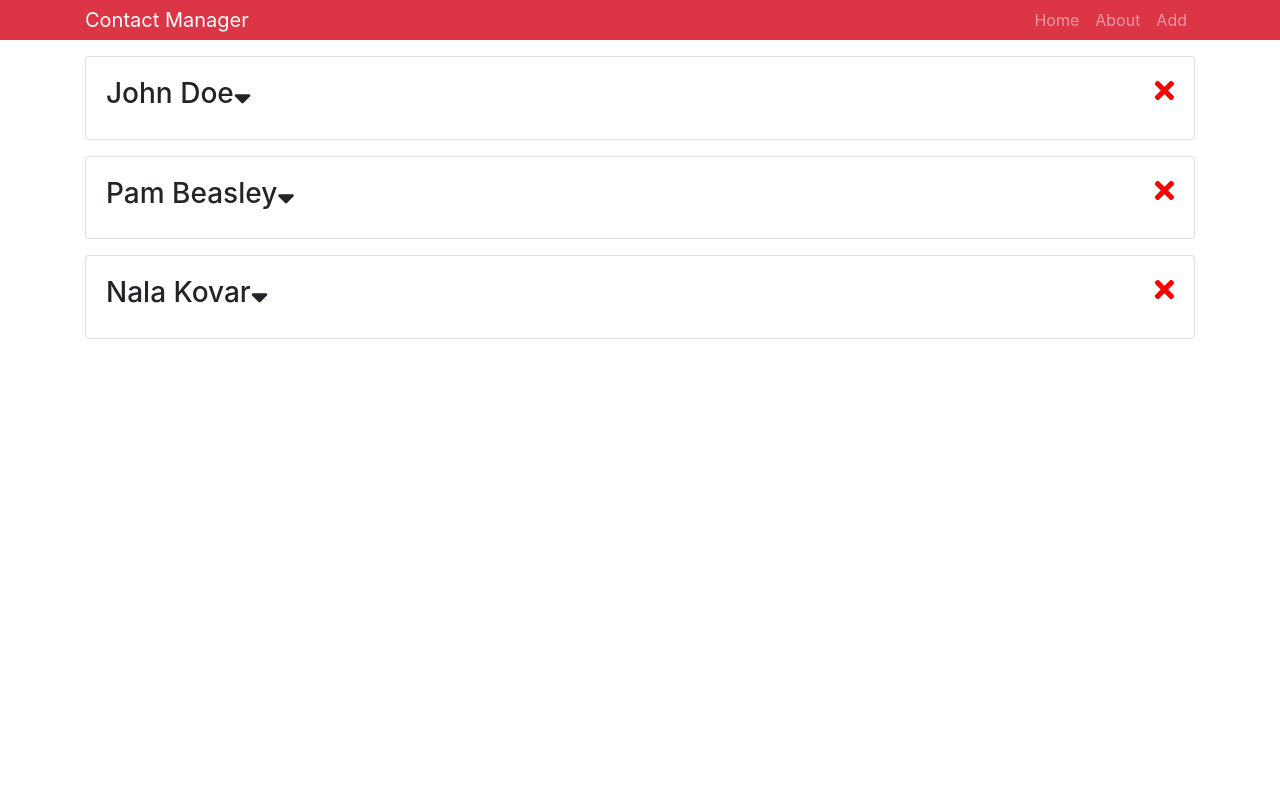
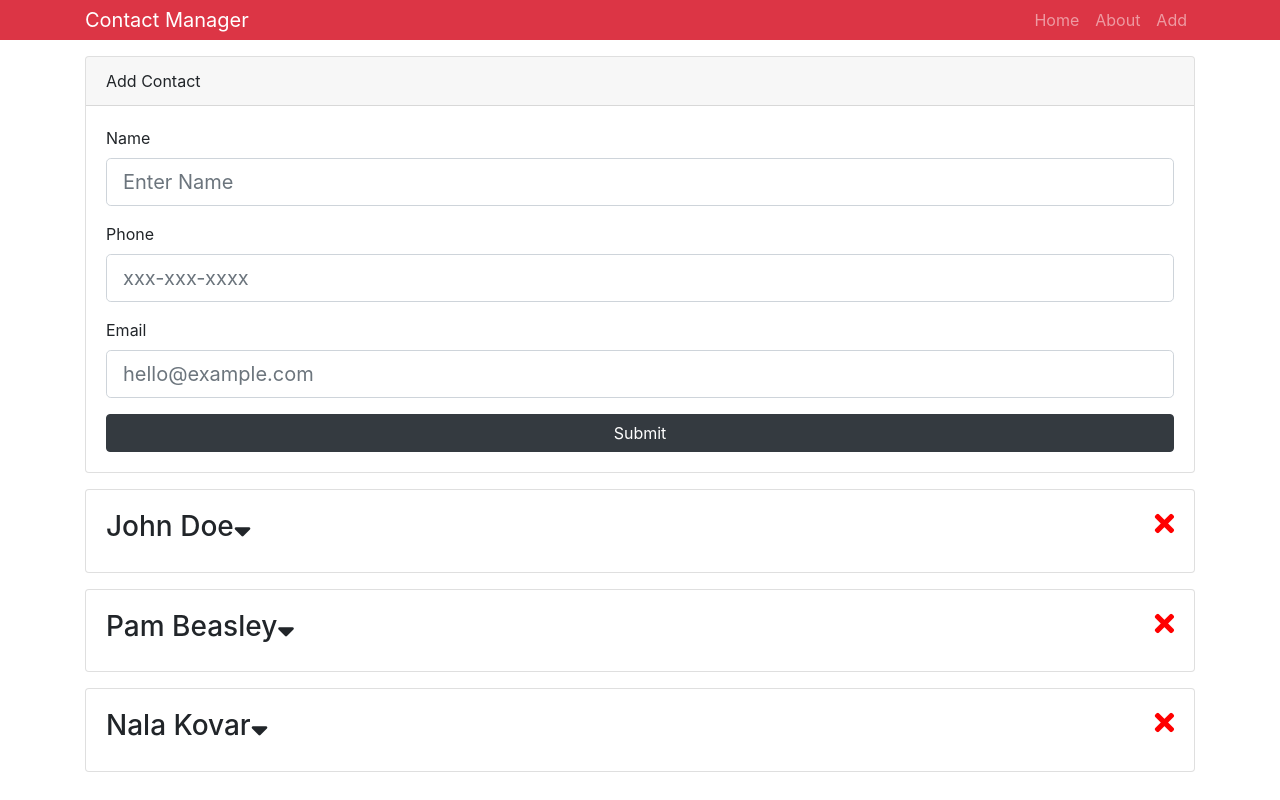
Before and after one commit to mkovar52/react-app, a React (Create React App) app: page / in a window 1280 px wide. Built offline with nearby package versions, Linux system fonts and the light colour scheme.

Commit message:
added form state, text input component, and error checks

```diff
--- a/package.json
+++ b/package.json
@@ -4,9 +4,11 @@
   "private": true,
   "dependencies": {
     "bootstrap": "^4.3.1",
+    "classnames": "^2.2.6",
     "react": "^16.8.6",
     "react-dom": "^16.8.6",
-    "react-scripts": "3.0.1"
+    "react-scripts": "3.0.1",
+    "uuid": "^3.3.2"
   },
   "scripts": {
     "start": "react-scripts start",
--- a/src/App.js
+++ b/src/App.js
@@ -1,6 +1,7 @@
 import React, { Component } from "react";
-import Contacts from "./components/Contacts";
-import Header from "./components/Header";
+import Contacts from "./components/contacts/Contacts";
+import AddContact from "./components/contacts/AddContact";
+import Header from "./components/layout/Header";
 import { Provider } from "./context";
 
 import "bootstrap/dist/css/bootstrap.min.css";
@@ -13,6 +14,7 @@
         <div className="App">
           <Header branding="Contact Manager" />
           <div className="container">
+            <AddContact />
             <Contacts />
           </div>
         </div>
--- /dev/null
+++ b/src/components/contacts/AddContact.js
@@ -0,0 +1,109 @@
+import React, { Component } from "react";
+import { Consumer } from "../../context";
+import TextInputGroup from "../layout/TextInputGroup";
+import uuid from "uuid";
+
+class AddContact extends Component {
+  state = {
+    name: "",
+    email: "",
+    phone: "",
+    errors: {}
+  };
+
+  onChange = e =>
+    this.setState({
+      [e.target.name]: e.target.value
+    });
+
+  onSubmit = (dispatch, e) => {
+    e.preventDefault();
+
+    const { name, email, phone, errors } = this.state;
+
+    // check for errors
+    if (name == "") {
+      this.setState({ errors: { name: "Name is required" } });
+      return;
+    }
+
+    if (email == "") {
+      this.setState({ errors: { email: "Email is required" } });
+      return;
+    }
+
+    if (phone == "") {
+      this.setState({ errors: { phone: "Phone is required" } });
+      return;
+    }
+
+    const newContact = {
+      id: uuid(),
+      name,
+      email,
+      phone
+    };
+    dispatch({ type: "ADD_CONTACT", payload: newContact });
+
+    // clears state after submit
+    this.setState({
+      name: "",
+      email: "",
+      phone: "",
+      errors: {}
+    });
+  };
+
+  render() {
+    const { name, email, phone, errors } = this.state;
+
+    return (
+      <Consumer>
+        {value => {
+          const { dispatch } = value;
+          return (
+            <div className="card mb-3">
+              <div className="card-header">Add Contact</div>
+              <div className="card-body">
+                <form onSubmit={this.onSubmit.bind(this, dispatch)}>
+                  <TextInputGroup
+                    label="Name"
+                    name="name"
+                    placeholder="Enter Name"
+                    value={name}
+                    onChange={this.onChange}
+                    error={errors.name}
+                  />
+                  <TextInputGroup
+                    label="Phone"
+                    name="phone"
+                    placeholder="xxx-xxx-xxxx"
+                    value={phone}
+                    onChange={this.onChange}
+                    error={errors.phone}
+                  />
+                  <TextInputGroup
+                    label="Email"
+                    type="email"
+                    name="email"
+                    placeholder="hello@example.com"
+                    value={email}
+                    onChange={this.onChange}
+                    error={errors.email}
+                  />
+                  <input
+                    type="submit"
+                    value="Submit"
+                    className="btn btn-block btn-dark"
+                  />
+                </form>
+              </div>
+            </div>
+          );
+        }}
+      </Consumer>
+    );
+  }
+}
+
+export default AddContact;
--- a/src/components/Contact.js
+++ b/src/components/contacts/Contact.js
@@ -1,6 +1,6 @@
 import React, { Component } from "react";
 import PropTypes from "prop-types";
-import { Consumer } from "../context";
+import { Consumer } from "../../context";
 
 class Contact extends Component {
   state = {
--- a/src/components/Contacts.js
+++ b/src/components/contacts/Contacts.js
@@ -1,6 +1,6 @@
 import React, { Component } from "react";
 import Contact from "./Contact";
-import { Consumer } from "../context";
+import { Consumer } from "../../context";
 
 class Contacts extends Component {
   render() {
--- /dev/null
+++ b/src/components/layout/TextInputGroup.js
@@ -0,0 +1,47 @@
+import React from "react";
+import PropTypes from "prop-types";
+import { placeholder } from "@babel/types";
+import classnames from "classnames";
+
+const TextInputGroup = ({
+  label,
+  name,
+  value,
+  placeholder,
+  type,
+  onChange,
+  error
+}) => {
+  return (
+    <div className="form-group">
+      <label htmlFor={name}>{label}</label>
+      <input
+        type={type}
+        name={name}
+        className={classnames("form-control form-control-lg", {
+          "is-invalid": error
+        })}
+        placeholder={placeholder}
+        value={value}
+        onChange={onChange}
+      />
+      {error && <div className="invalid-feedback">{error}</div>}
+    </div>
+  );
+};
+
+TextInputGroup.propTypes = {
+  name: PropTypes.string.isRequired,
+  label: PropTypes.string.isRequired,
+  placeholder: PropTypes.string.isRequired,
+  value: PropTypes.string.isRequired,
+  type: PropTypes.string.isRequired,
+  onChange: PropTypes.func.isRequired,
+  error: PropTypes.string
+};
+
+TextInputGroup.defaultProps = {
+  type: "text"
+};
+
+export default TextInputGroup;
--- a/src/context.js
+++ b/src/context.js
@@ -14,6 +14,11 @@
         contacts: state.contacts.filter(
           contact => contact.id !== action.payload
         )
+      };
+    case "ADD_CONTACT":
+      return {
+        ...state,
+        contacts: [action.payload, ...state.contacts]
       };
     default:
       return state;
```
Also changed, not shown: src/components/layout/Header.js (renamed from src/components/Header.js), 1 other file (tests, documents, lock files or other folders).
